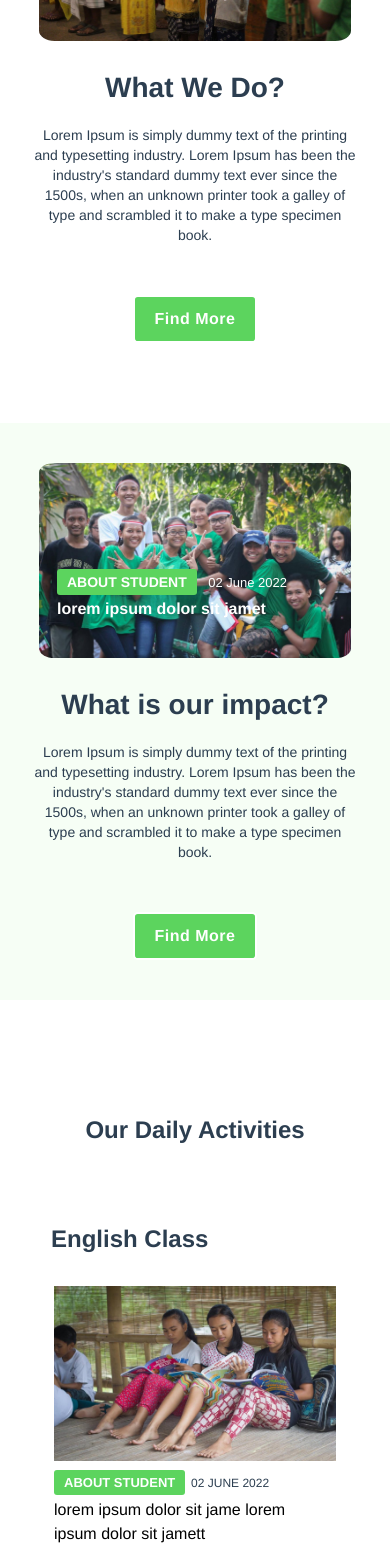
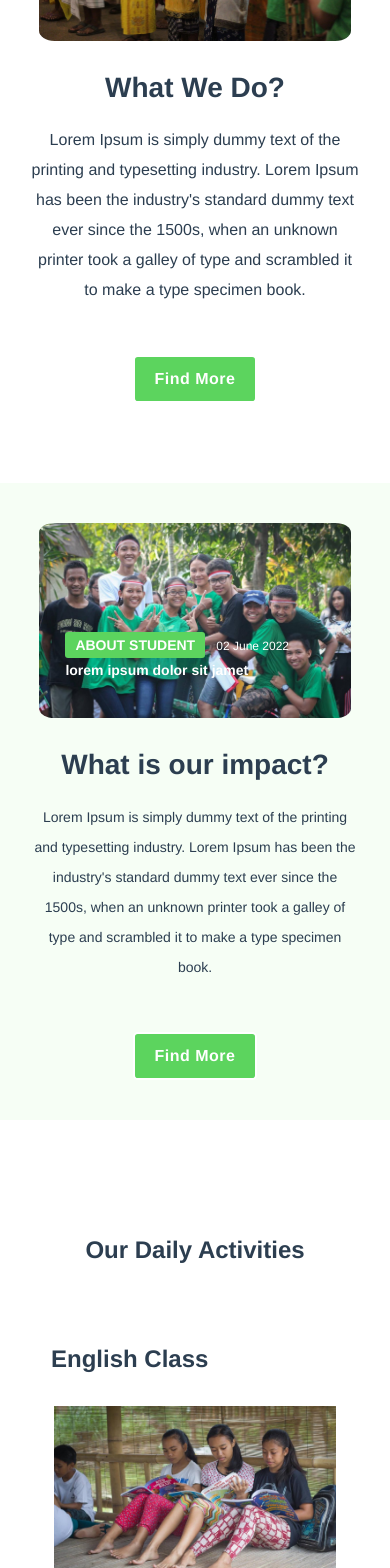
Before and after one commit to PutuRama/slukatcodingrama, a Vue app in the folder client/: page /activities in a window 390 px wide. Shown: the part 1040-2608 px from the top of the page. Built offline with nearby package versions, Linux system fonts and the light colour scheme.

Commit message:
activitis responsive
done

```diff
--- a/client/src/views/activities.vue
+++ b/client/src/views/activities.vue
@@ -12,7 +12,7 @@
 
         <div class="what-we-do">
           <div class="row">
-          <div class="col-lg-6 col-md-6 col-sm-12 " data-aos="fade-right" data-aos-duration="2000">
+          <div class="col-lg-6 col-md-12 col-sm-12 what-we-do-text " data-aos="fade-right" data-aos-duration="2000">
            <h2>What We Do?</h2>
              <p>
               Lorem Ipsum is simply dummy text of the printing and typesetting
@@ -22,7 +22,7 @@
               </p>
               <button type="button" class="btn btn-success btn-lg activity-button">Find More</button>
            </div>
-      <div class="col col-md-6 col-sm-12 what-we-do-img"  id="what-we-do-set" data-aos="fade-left" data-aos-duration="2000">
+      <div class="col what-we-do-img"  id="what-we-do-set" data-aos="fade-left" data-aos-duration="2000">
         <a href="">
           <img src="../assets/program.jpg" alt="">
           <div class="col img-text">
@@ -38,7 +38,7 @@
 
         <div class="our-impact">
           <div class="row">
-    <div class="col col-md-6 col-sm-12 our-impact-img" data-aos="fade-right" data-aos-duration="2000">
+    <div class="col our-impact-img" data-aos="fade-right" data-aos-duration="2000">
         <a href="">
           <img src="../assets/aboutus.jpeg" alt="">
           <div class="col img-text">
@@ -47,7 +47,7 @@
           </div>
         </a>
         </div>
-         <div class="col-lg-6 col-md-6 col-sm-12 " data-aos="fade-left" data-aos-duration="2000">
+         <div class="col-lg-6 col-md-12 col-sm-12 " data-aos="fade-left" data-aos-duration="2000">
           <h2>What is our impact?</h2>
           <p>
             Lorem Ipsum is simply dummy text of the printing and typesetting
@@ -76,7 +76,7 @@
         </div>
       <div class="row row-daily">
 
-        <div class="col-md-4 column-daily">
+        <div class="col-lg-4 col-md-12 col-sm-12 column-daily" data-aos="fade-up" data-aos-duration="1500">
         <a href="">
          <img src="../assets/english1.jpeg" alt="">
           </a>
@@ -85,7 +85,7 @@
             <h5><a href="">lorem ipsum dolor sit jame lorem ipsum dolor sit jamett</a></h5>
           </div>
         </div>
-        <div class="col-md-4 column-daily">
+        <div class="col-lg-4 col-md-12 col-sm-12 column-daily" data-aos="fade-up" data-aos-duration="2000">
          <a href="">
 
          <img src="../assets/english2.jpeg" alt="">
@@ -95,7 +95,7 @@
             <h5><a href="">lorem ipsum dolor sit jame lorem ipsum dolor sit jamett</a></h5>
           </div>
         </div>
-        <div class="col-md-4 column-daily">
+        <div class="col-lg-4 col-md-12 col-sm-12 column-daily" data-aos="fade-up" data-aos-duration="2500">
          <a href="">
 
          <img src="../assets/english3.jpg" alt="">
@@ -115,7 +115,7 @@
         </div>
       <div class="row row-daily">
 
-        <div class="col-md-4 column-daily">
+        <div class="col-lg-4 col-md-12 col-sm-12 column-daily" data-aos="fade-up" data-aos-duration="1500">
         <a href="">
          <img src="../assets/coding.jpeg" alt="">
           </a>
@@ -124,7 +124,7 @@
             <h5><a href="">lorem ipsum dolor sit jame lorem ipsum dolor sit jamett</a></h5>
             </div>
         </div>
-        <div class="col-md-4 column-daily">
+        <div class="col-lg-4 col-md-12 col-sm-12 column-daily" data-aos="fade-up" data-aos-duration="2000">
          <a href="">
 
          <img src="../assets/coding2.jpeg" alt="">
@@ -134,7 +134,7 @@
             <h5><a href="">lorem ipsum dolor sit jame lorem ipsum dolor sit jamett</a></h5>
           </div>
         </div>
-        <div class="col-md-4 column-daily">
+        <div class="col-lg-4 col-md-12 col-sm-12 column-daily" data-aos="fade-up" data-aos-duration="2500">
          <a href="">
 
          <img src="../assets/coding3.jpeg" alt="">
@@ -155,7 +155,7 @@
         </div>
       <div class="row row-daily">
 
-        <div class="col-md-4 column-daily">
+        <div class="col-lg-4 col-md-12 col-sm-12 column-daily" data-aos="fade-up" data-aos-duration="1500">
         <a href="">
          <img src="../assets/enter1.jpeg" alt="">
           </a>
@@ -164,7 +164,7 @@
             <h5><a href="">lorem ipsum dolor sit jame lorem ipsum dolor sit jamett</a></h5>
           </div>
         </div>
-        <div class="col-md-4 column-daily">
+        <div class="col-lg-4 col-md-12 col-sm-12 column-daily" data-aos="fade-up" data-aos-duration="2000">
          <a href="">
 
          <img src="../assets/enter2.jpeg" alt="">
@@ -174,7 +174,7 @@
             <h5><a href="">lorem ipsum dolor sit jame lorem ipsum dolor sit jamett</a></h5>
           </div>
         </div>
-        <div class="col-md-4 column-daily">
+        <div class="col-lg-4 col-md-12 col-sm-12 column-daily" data-aos="fade-up" data-aos-duration="2500">
          <a href="">
 
          <img src="../assets/enter3.jpeg" alt="">
@@ -196,7 +196,7 @@
         </div>
       <div class="row row-daily">
 
-        <div class="col-md-4 column-daily">
+        <div class="col-lg-4 col-md-12 col-sm-12 column-daily" data-aos="fade-left" data-aos-duration="1500">
         <a href="">
          <img src="../assets/agri1.jpeg" alt="">
           </a>
@@ -205,7 +205,7 @@
             <h5><a href="">lorem ipsum dolor sit jame lorem ipsum dolor sit jamett</a></h5>
           </div>
         </div>
-        <div class="col-md-4 column-daily">
+        <div class="col-lg-4 col-md-12 col-sm-12 column-daily" data-aos="fade-left" data-aos-duration="2000">
          <a href="">
 
          <img src="../assets/agri2.jpeg" alt="">
@@ -215,7 +215,7 @@
             <h5><a href="">lorem ipsum dolor sit jame lorem ipsum dolor sit jamett</a></h5>
           </div>
         </div>
-        <div class="col-md-4 column-daily">
+        <div class="col-lg-4 col-md-12 col-sm-12 column-daily" data-aos="fade-left" data-aos-duration="2500">
          <a href="">
 
          <img src="../assets/agri3.jpeg" alt="">
@@ -275,12 +275,12 @@
    text-align: start;
    margin: 150px 0 150px 0;
 }
-.what-we-do .col-lg-6 h2{
+.what-we-do-text h2{
   font-size: 40px;
   font-weight: 700;
    margin: 30px  0 0 80px;
 }
-.what-we-do .col-lg-6 p{
+.what-we-do-text p{
   font-size: 18px;
   margin: 20px 30px 0 80px;
   line-height: 30px;
@@ -445,10 +445,12 @@
 
 
 
-@media only screen and (max-width: 426px) {
+
+
+@media only screen and (max-width: 770px) {
   /* banner */
   .banner-text h1{
-  font-size: 28px;
+  font-size: 34px;
   }
 
   /* firs section */
@@ -463,35 +465,35 @@
     text-align: center;
   }
   .what-we-do .col-lg-6 h2{
-    font-size: 28px;
+    font-size: 34px;
     margin: 30px  0 0 0;
     }
   .what-we-do .col-lg-6 p{
-    font-size: 14px;
+    font-size: 16px;
     margin: 20px 30px 0 30px;
-    line-height: 20px;
+    line-height: 30px;
   }
   .what-we-do button{
-    margin: 50px 0 0 0;
-    padding: 10px 20px;
-    font-size: 16px;
+    margin: 60px 0 0 0;
+    padding: 10px 25px;
+    font-size: 18px;
   }
     .img-text{
-    margin-left: 10%;
+    margin-left: 12%;
     margin-bottom: 40px;
   }
   .img-text h3{
     font-weight: bold;
-    font-size: 16px;
+    font-size: 18px;
     margin: 5px 0 0 0;
   }
   .img-text p{
     padding: 5px 10px 5px 10px;
-    font-size: 14px;
+    font-size: 16px;
   }
   .img-text span{
     margin-left: 2%;
-    font-size: 13px;
+    font-size: 15px;
   }
 
 
@@ -500,12 +502,91 @@
    text-align: center;
   }
   .our-impact .col-lg-6 h2{
+    font-size: 34px;
+  }
+  .our-impact .col-lg-6 p{
+    font-size: 16px;
+    margin: 20px 30px 0 30px;
+    line-height: 30px;
+  }
+  .our-impact button{
+    margin: 60px 0 0 0;
+    padding: 10px 25px;
+    font-size: 18px;
+  }
+
+
+  /* third section */
+  .list-activities h2{
+  font-size: 28px;
+    }
+  .column-daily img{
+  height: auto;
+    }
+  .daily-text p{
+  font-size: 16px;
+  }
+  .daily-text h5 a{
+    color: black;
+    font-size: 16px;
+    font-weight: 500;
+  }
+  .daily-text h5{
+    margin-top: 1%;
+  }
+  .daily-text span{
+    font-size: 14px;
+    font-weight: 500;
+    margin-left: 1%;
+  }
+}
+
+
+
+@media only screen and (max-width: 426px) {
+  /* banner */
+  .banner-text h1{
+  font-size: 28px;
+  }
+
+  /* firs section */
+  .what-we-do-img{
+    order: 1;
+  }
+  .what-we-do .col-lg-6{
+    order: 2;
+
+  }
+  .what-we-do .col-lg-6 h2{
+    font-size: 28px;
+
+    }
+  .what-we-do .col-lg-6 p{
+    font-size: 14x;
+  }
+  .what-we-do button{
+    margin: 50px 0 0 0;
+    padding: 10px 20px;
+    font-size: 16px;
+  }
+  .img-text h3{
+    font-size: 14px;
+  }
+  .img-text p{
+    font-size: 14px;
+  }
+  .img-text span{
+    margin-left: 2%;
+    font-size: 12px;
+  }
+
+  /* second section */
+
+  .our-impact .col-lg-6 h2{
     font-size: 28px;
   }
   .our-impact .col-lg-6 p{
     font-size: 14px;
-    margin: 20px 30px 0 30px;
-    line-height: 20px;
   }
   .our-impact button{
     margin: 50px 0 0 0;
@@ -518,22 +599,25 @@
   .list-activities h2{
   font-size: 24px;
     }
-  .column-daily img{
-  height: auto;
-    }
   .daily-text p{
-  font-size: 13px;
+  font-size: 14px;
   }
   .daily-text h5 a{
-    color: black;
-    font-size: 16px;
-    font-weight: 500;
-  }
-  .daily-text h5{
-    margin-top: 1%;
+
+    font-size: 14px;
+
   }
   .daily-text span{
-    font-size: 12px;
+    font-size: 14px;
+    font-weight: 500;
+    margin-left: 1%;
+  }
+}
+
+@media only screen and (max-width: 321px) {
+  /* third section */
+  .daily-text span{
+    font-size: 10px;
     font-weight: 500;
     margin-left: 1%;
   }
```
